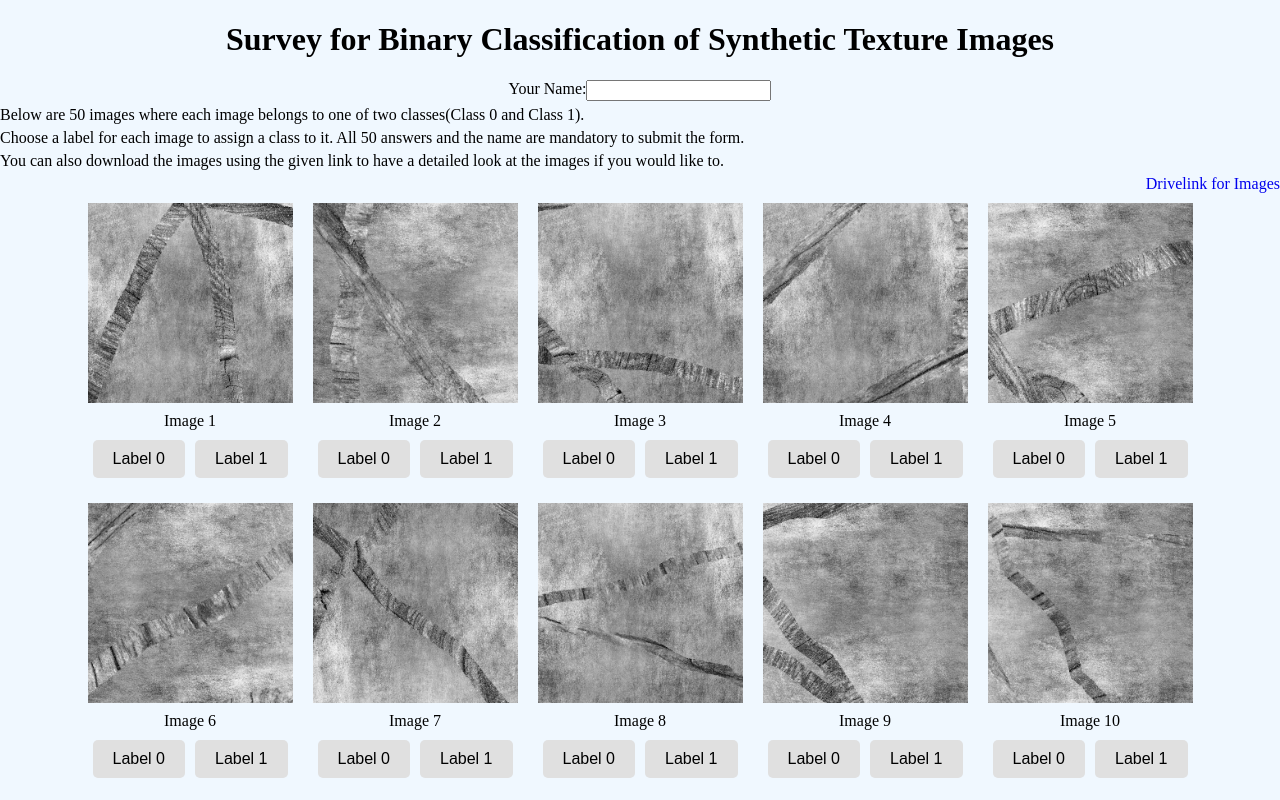
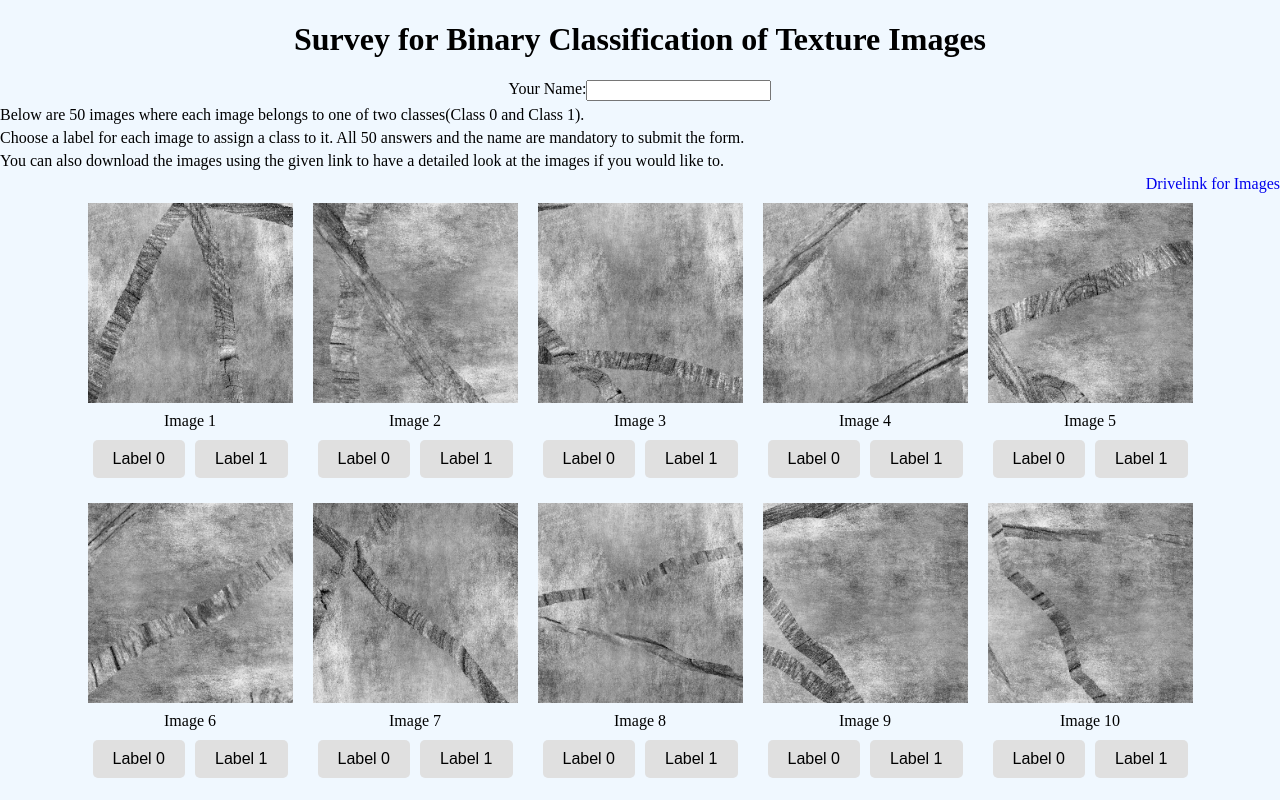
Before and after one commit to rahultejagorantala/Survey, a website: page index.html in a window 1280 px wide. Shown: the top 800 px of the page. Drawn offline with nearby package versions, Linux system fonts and the light colour scheme.

Commit message:
Update index.html

```diff
--- a/index.html
+++ b/index.html
@@ -1,7 +1,7 @@
 <!DOCTYPE html>
 <html>
 <head>
-  <title>Survey for Binary Classification of Synthetic Texture Images</title>
+  <title>Survey for Binary Classification of Texture Images</title>
   <script src="https://unpkg.com/axios/dist/axios.min.js"></script>
   <script>
     const images = [
@@ -274,7 +274,7 @@
   </style>
 </head>
 <body>
-  <h1>Survey for Binary Classification of Synthetic Texture Images</h1>
+  <h1>Survey for Binary Classification of Texture Images</h1>
   <div id="inputele">
     <label for="name-input">Your Name:</label>
     <input type="text" id="name-input" required>
```
